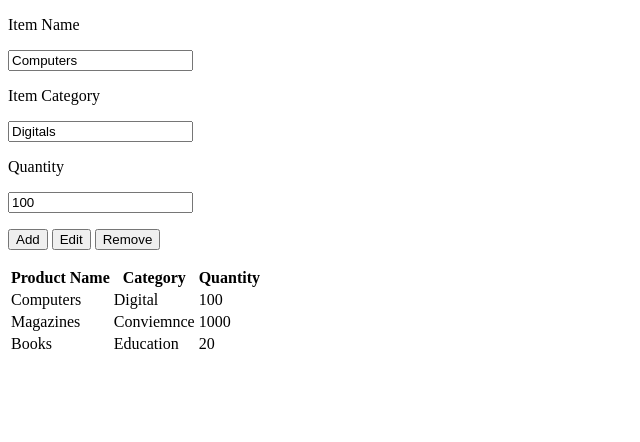
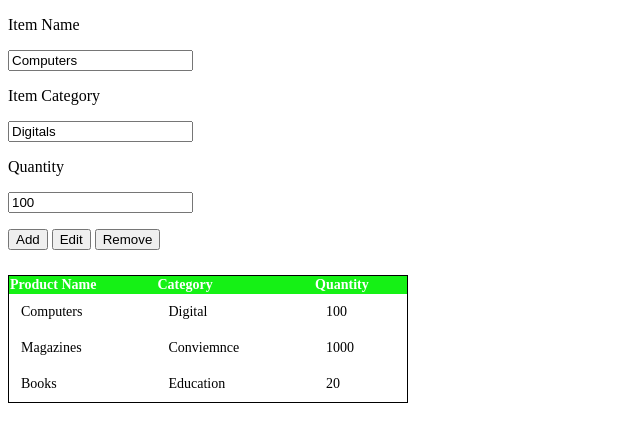
Before and after one commit to Esubex1/Bexse.github.io, a plain HTML site: page cs315/W1D3exercise.html in a window 1280 px wide. Shown: the whole page, without its empty margins (0-640 px from the left). Drawn offline with Linux system fonts and the light colour scheme; files that its build step writes are made by us from their sources.

Commit message:
Update W1D3exercise.html

```diff
--- a/cs315/W1D3exercise.html
+++ b/cs315/W1D3exercise.html
@@ -2,6 +2,7 @@
 <html lang="en">
 <head>
 <title>Assignment 3 </title>
+<link rel="stylesheet" href="cs/315/style.css">
 </head>
 <body>
           <p> Item Name</p>
```
